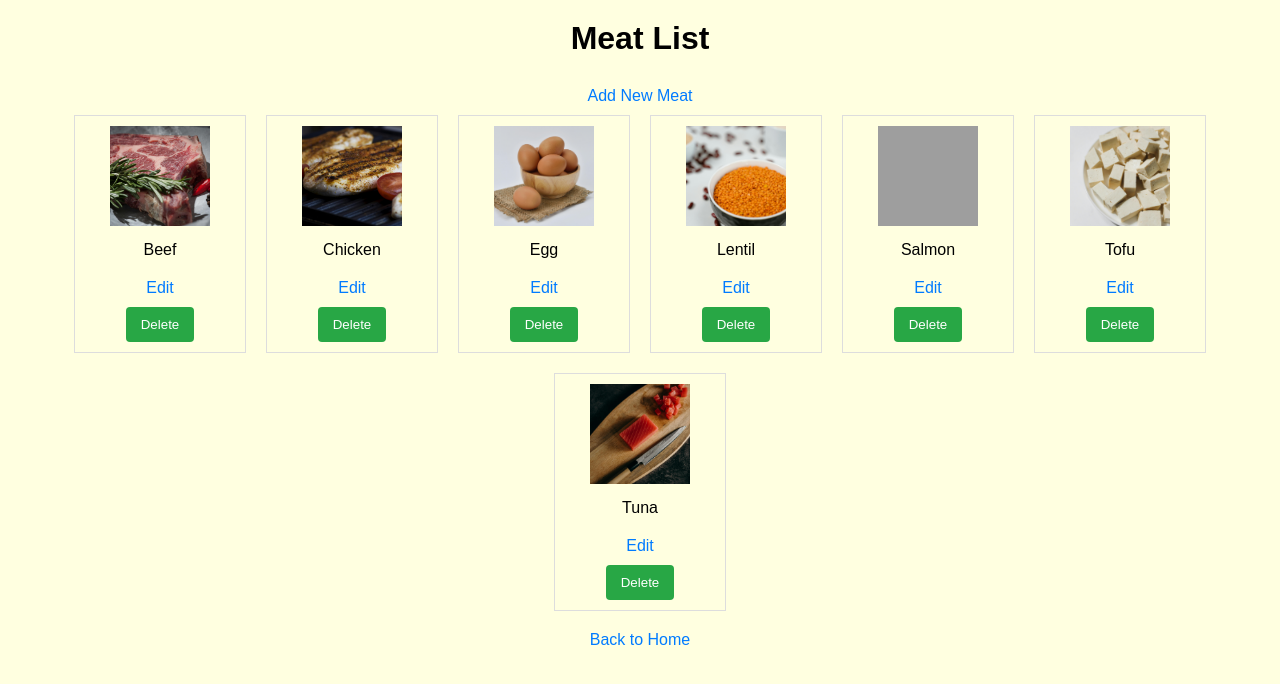
After one commit to gtran99/RecipeFinder, a Flask app: page /meats in a window 1280 px wide. The commit adds this page. Shown: the top 684 px of the page. Run offline with Flask 3, Linux system fonts and the light colour scheme; grey boxes are pictures that could not be loaded.

Commit message:
Version 1.1
- Updated README.md
- Added example screen to initial page and wording cleanup
- Re-implemented CRUD components
- Changed the background

```diff
--- a/app.py
+++ b/app.py
@@ -7,7 +7,7 @@ app = Flask(__name__)
 
 load_dotenv()
 
-API_KEY = os.getenv("API_KEY")
+SPOONACULAR_API_KEY = os.getenv("API_KEY")
 
 # Define choices
 meats = [
@@ -78,7 +78,7 @@ def choose_veggies():
         user_choices['veggies'] = selected_veggies
         return redirect(url_for('choose_carb'))
     sorted_veggies = sorted(veggies, key=lambda x: x['name'])
-    return render_template('choose_veggie.html', items=sorted_veggies, item_type='Veggie')
+    return render_template('choose_veggies.html', items=sorted_veggies, item_type='Veggie')
 
 @app.route('/choose_carb', methods=['GET', 'POST'])
 def choose_carb():
@@ -97,14 +97,112 @@ def show_recipes():
 
     # Form the query
     ingredients = [meat] + veggies + [carb]
-    ingredients_str = ','.join(ingredients)
+    ingredients_str = ', '.join(ingredients)
 
-    url = f"https://api.spoonacular.com/recipes/findByIngredients?ingredients={ingredients_str}&number=10&apiKey={API_KEY}"
+    url = f"https://api.spoonacular.com/recipes/findByIngredients?ingredients={ingredients_str}&number=10&apiKey={SPOONACULAR_API_KEY}"
 
     response = requests.get(url)
     recipes = response.json()
 
-    return render_template('recipes.html', recipes=recipes)
+    return render_template('recipes.html', recipes=recipes, ingredients_str=ingredients_str)
+
+@app.route('/meats')
+def list_meats():
+    sorted_meats = sorted(meats, key=lambda x: x['name'])
+    return render_template('list.html', items=sorted_meats, item_type='Meat')
+
+@app.route('/meats/add', methods=['GET', 'POST'])
+def add_meat():
+    if request.method == 'POST':
+        new_meat = {
+            "id": get_next_id(meats),
+            "name": request.form['name'],
+            "image": request.form['image']
+        }
+        meats.append(new_meat)
+        return redirect(url_for('list_meats'))
+    return render_template('add.html', item_type='Meat')
+
+@app.route('/meats/edit/<int:id>', methods=['GET', 'POST'])
+def edit_meat(id):
+    meat = next((m for m in meats if m['id'] == id), None)
+    if request.method == 'POST' and meat:
+        meat['name'] = request.form['name']
+        meat['image'] = request.form['image']
+        return redirect(url_for('list_meats'))
+    return render_template('edit.html', item=meat, item_type='Meat')
+
+@app.route('/meats/delete/<int:id>', methods=['POST'])
+def delete_meat(id):
+    global meats
+    meats = [m for m in meats if m['id'] != id]
+    return redirect(url_for('list_meats'))
+
+# Repeat similar CRUD routes for veggies and carbohydrates
+
+@app.route('/veggies')
+def list_veggies():
+    sorted_veggies = sorted(veggies, key=lambda x: x['name'])
+    return render_template('list.html', items=sorted_veggies, item_type='Veggie')
+
+@app.route('/veggies/add', methods=['GET', 'POST'])
+def add_veggie():
+    if request.method == 'POST':
+        new_veggie = {
+            "id": get_next_id(veggies),
+            "name": request.form['name'],
+            "image": request.form['image']
+        }
+        veggies.append(new_veggie)
+        return redirect(url_for('list_veggies'))
+    return render_template('add.html', item_type='Veggie')
+
+@app.route('/veggies/edit/<int:id>', methods=['GET', 'POST'])
+def edit_veggie(id):
+    veggie = next((v for v in veggies if v['id'] == id), None)
+    if request.method == 'POST' and veggie:
+        veggie['name'] = request.form['name']
+        veggie['image'] = request.form['image']
+        return redirect(url_for('list_veggies'))
+    return render_template('edit.html', item=veggie, item_type='Veggie')
+
+@app.route('/veggies/delete/<int:id>', methods=['POST'])
+def delete_veggie(id):
+    global veggies
+    veggies = [v for v in veggies if v['id'] != id]
+    return redirect(url_for('list_veggies'))
+
+@app.route('/carbohydrates')
+def list_carbohydrates():
+    sorted_carbohydrates = sorted(carbohydrates, key=lambda x: x['name'])
+    return render_template('list.html', items=sorted_carbohydrates, item_type='Carbohydrate')
+
+@app.route('/carbohydrates/add', methods=['GET', 'POST'])
+def add_carbohydrate():
+    if request.method == 'POST':
+        new_carb = {
+            "id": get_next_id(carbohydrates),
+            "name": request.form['name'],
+            "image": request.form['image']
+        }
+        carbohydrates.append(new_carb)
+        return redirect(url_for('list_carbohydrates'))
+    return render_template('add.html', item_type='Carbohydrate')
+
+@app.route('/carbohydrates/edit/<int:id>', methods=['GET', 'POST'])
+def edit_carbohydrate(id):
+    carbohydrate = next((c for c in carbohydrates if c['id'] == id), None)
+    if request.method == 'POST' and carbohydrate:
+        carbohydrate['name'] = request.form['name']
+        carbohydrate['image'] = request.form['image']
+        return redirect(url_for('list_carbohydrates'))
+    return render_template('edit.html', item=carbohydrate, item_type='Carbohydrate')
+
+@app.route('/carbohydrates/delete/<int:id>', methods=['POST'])
+def delete_carbohydrate(id):
+    global carbohydrates
+    carbohydrates = [c for c in carbohydrates if c['id'] != id]
+    return redirect(url_for('list_carbohydrates'))
 
 if __name__ == '__main__':
     app.run(debug=True)
--- a/static/style.css
+++ b/static/style.css
@@ -5,6 +5,7 @@ body {
     display: flex;
     flex-direction: column;
     align-items: center;
+    background-color: lightyellow;
 }
 
 h1 {
@@ -107,3 +108,32 @@ img {
     border: 1px solid #ccc;
     border-radius: 4px;
 }
+
+
+
+#edit {
+    text-align: center;
+}
+
+.choice {
+    display: flex;
+    flex-direction: column;
+    align-items: center;
+    border: 1px solid #ddd;
+    padding: 10px;
+    width: 150px;
+}
+
+.choice img {
+    width: 100px;
+    height: 100px;
+    object-fit: cover;
+}
+
+.choice p {
+    margin: 10px 0;
+}
+
+.choice form {
+    margin-top: 10px;
+}
--- /dev/null
+++ b/templates/list.html
@@ -0,0 +1,26 @@
+<!DOCTYPE html>
+<html lang="en">
+<head>
+    <meta charset="UTF-8">
+    <meta name="viewport" content="width=device-width, initial-scale=1.0">
+    <title>{{ item_type }} List</title>
+    <link rel="stylesheet" href="{{ url_for('static', filename='style.css') }}">
+</head>
+<body>
+    <h1>{{ item_type }} List</h1>
+    <a href="{{ url_for('add_' + item_type.lower()) }}">Add New {{ item_type }}</a>
+    <div class="choices">
+        {% for item in items %}
+        <div class="choice">
+            <img src="{{ url_for('static', filename='images/' ~ item.image) }}" alt="{{ item.name }}">
+            <p>{{ item.name }}</p>
+            <a href="{{ url_for('edit_' + item_type.lower(), id=item.id) }}">Edit</a>
+            <form action="{{ url_for('delete_' + item_type.lower(), id=item.id) }}" method="post">
+                <button type="submit">Delete</button>
+            </form>
+        </div>
+        {% endfor %}
+    </div>
+    <a href="{{ url_for('home') }}">Back to Home</a>
+</body>
+</html>
```
Also changed, not shown: templates/add.html (added, +20 -0 lines), templates/edit.html (added, +20 -0 lines), templates/index.html (+7 -1 lines), templates/recipes.html (+6 -1 lines), README.md, static/images/example.png (added), templates/choose_veggies.html (renamed from templates/choose_veggie.html).
